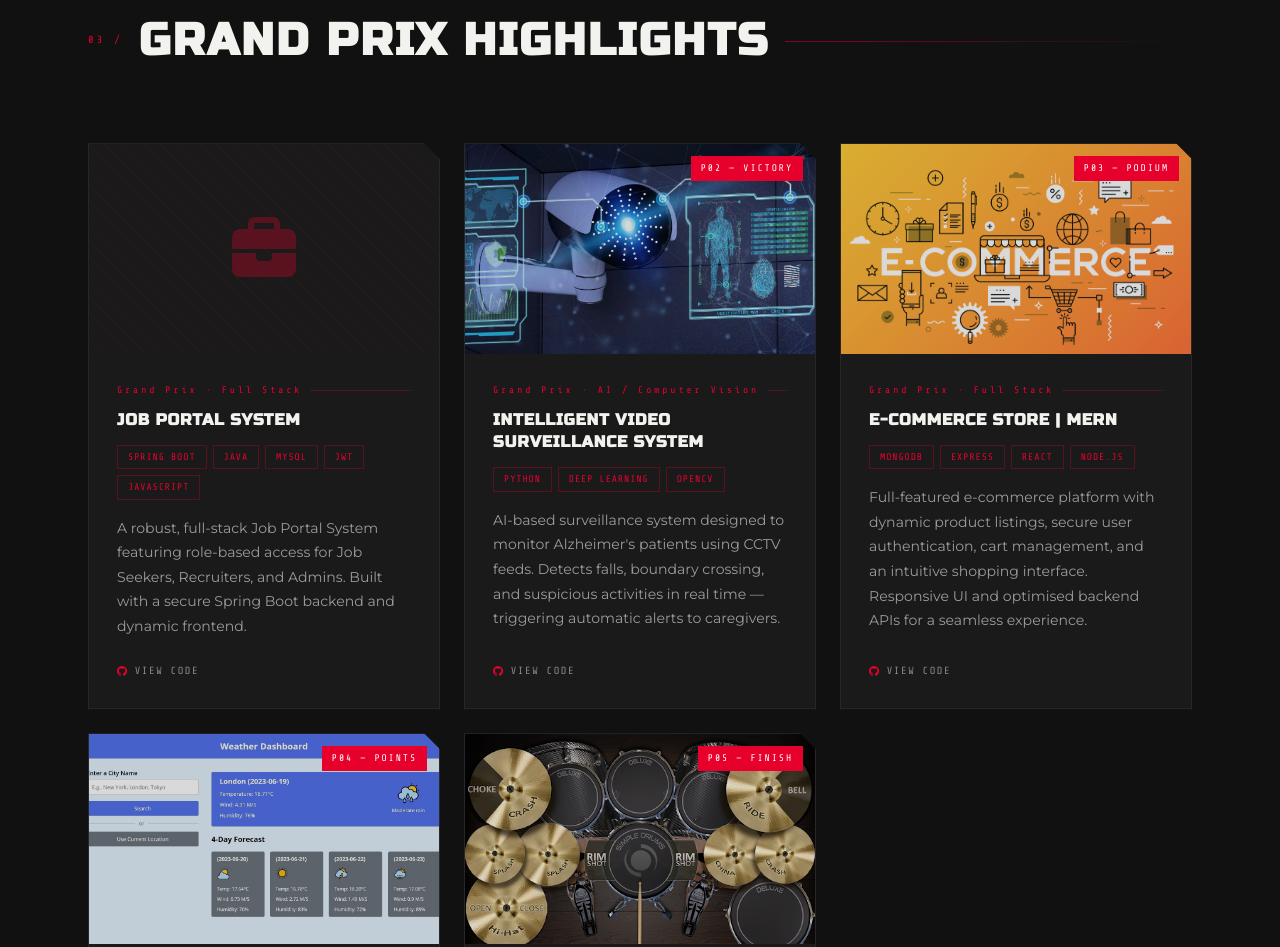
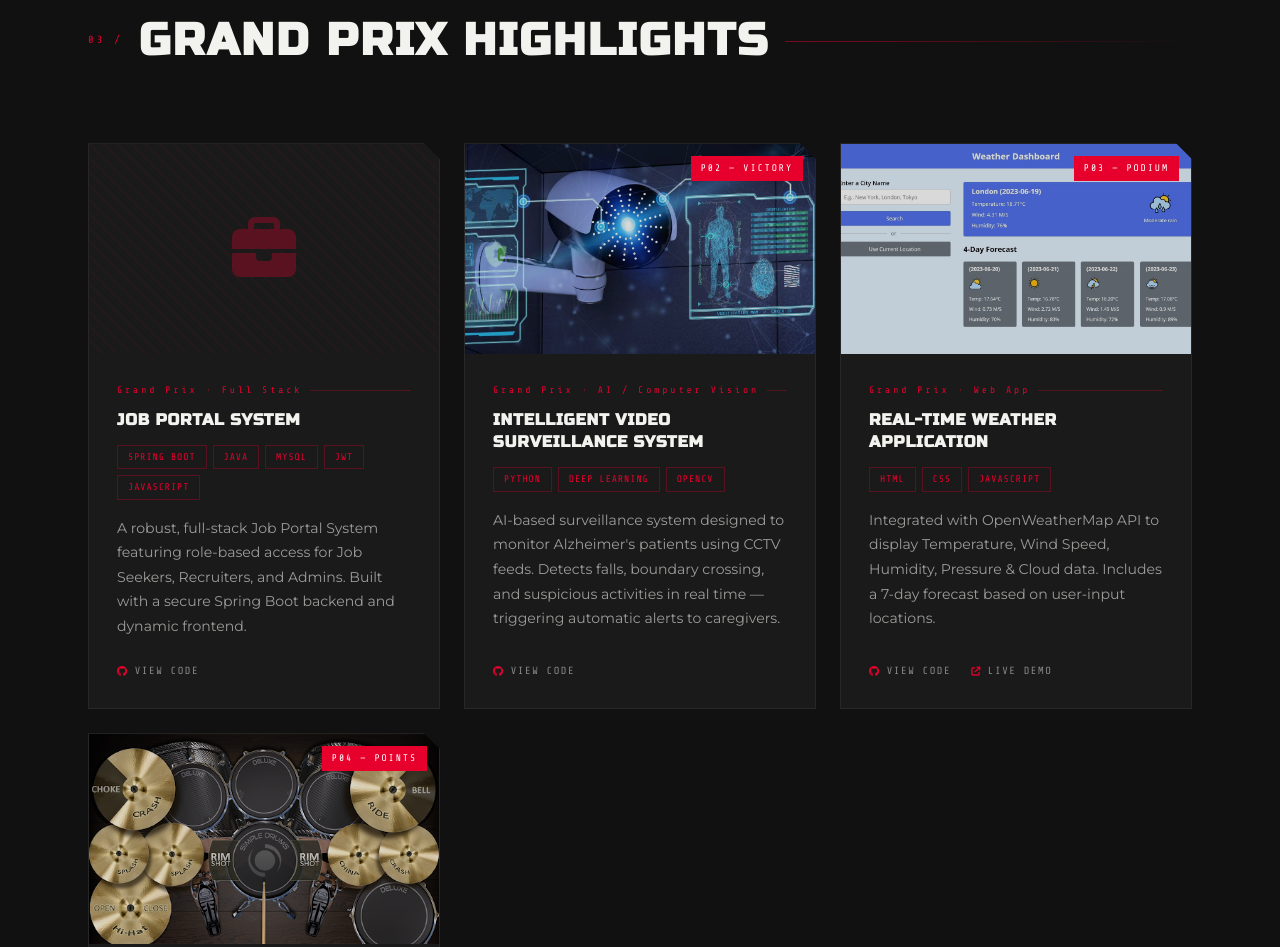
Before and after one commit to bharathts04/Portfolio-F1, a plain HTML site: page index.html in a window 1280 px wide. Shown: the part 2388-3335 px from the top of the page. Drawn offline with nearby package versions, Linux system fonts and the light colour scheme.

Commit message:
Update projects: remove E-Commerce MERN project

```diff
--- a/index.html
+++ b/index.html
@@ -228,38 +228,12 @@
         </div>
       </div>
 
-      <!-- P03 — E-Commerce MERN -->
+      <!-- P03 — Weather App -->
       <div class="project-card fi d3">
-        <div class="project-img-wrap">
-          <img src="P-04.jpg" alt="E-Commerce Store" loading="lazy"
-               onerror="this.parentElement.innerHTML='<div class=\'project-img-placeholder\'><i class=\'fa-solid fa-cart-shopping\'></i></div>'">
-          <div class="project-position">P03 — PODIUM</div>
-        </div>
-        <div class="project-body">
-          <div class="project-num">Grand Prix · Full Stack</div>
-          <h3>E-Commerce Store | MERN</h3>
-          <div class="project-tags">
-            <span>MongoDB</span><span>Express</span><span>React</span><span>Node.js</span>
-          </div>
-          <p>
-            Full-featured e-commerce platform with dynamic product listings, secure user authentication,
-            cart management, and an intuitive shopping interface. Responsive UI and optimised backend
-            APIs for a seamless experience.
-          </p>
-          <div class="project-links">
-            <a href="https://github.com/bharathts04/" target="_blank">
-              <i class="fa-brands fa-github"></i> View Code
-            </a>
-          </div>
-        </div>
-      </div>
-
-      <!-- P04 — Weather App -->
-      <div class="project-card fi d4">
         <div class="project-img-wrap">
           <img src="P-02.jpg" alt="Real-time Weather Application" loading="lazy"
                onerror="this.parentElement.innerHTML='<div class=\'project-img-placeholder\'><i class=\'fa-solid fa-cloud-sun\'></i></div>'">
-          <div class="project-position">P04 — POINTS</div>
+          <div class="project-position">P03 — PODIUM</div>
         </div>
         <div class="project-body">
           <div class="project-num">Grand Prix · Web App</div>
@@ -282,12 +256,12 @@
         </div>
       </div>
 
-      <!-- P05 — Drum Kit -->
-      <div class="project-card fi d5">
+      <!-- P04 — Drum Kit -->
+      <div class="project-card fi d4">
         <div class="project-img-wrap">
           <img src="P-03.png" alt="Drum Kit" loading="lazy"
                onerror="this.parentElement.innerHTML='<div class=\'project-img-placeholder\'><i class=\'fa-solid fa-drum\'></i></div>'">
-          <div class="project-position">P05 — FINISH</div>
+          <div class="project-position">P04 — POINTS</div>
         </div>
         <div class="project-body">
           <div class="project-num">Grand Prix · Interactive</div>
```
